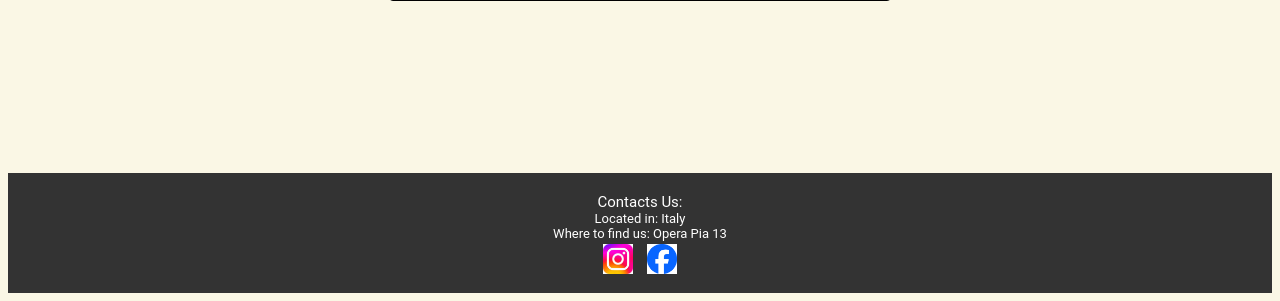
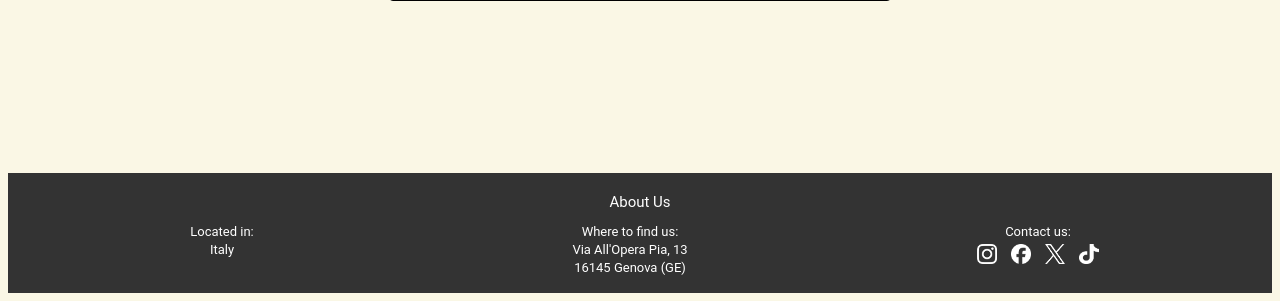
Before and after one commit to xxxxxChristian02xxxxx/ProgettoSAW, a PHP site: page /frontend/update_profile.php in a window 1280 px wide. Shown: the part 698-999 px from the top of the page. Run offline with PHP 8.4, Linux system fonts and the light colour scheme; the visitor is signed in with stand-in values (Sample User, id 1); data that the repository does not hold is empty; some libraries are stand-ins or nearby versions.

Commit message:
- refactoring footer (css) - controllo password be - modifica query update profile

```diff
--- a/backend/be_registration.php
+++ b/backend/be_registration.php
@@ -25,7 +25,9 @@ if ($data && $_SERVER["REQUEST_METHOD"] == "POST") {
     $con = connect();
 
     //Cifratura della password
-    $password = password_hash($password, PASSWORD_DEFAULT);
+    if($password ===  $confirm){
+        $password = password_hash($password, PASSWORD_DEFAULT);
+    }
 
     //Preparazione della query per aggiungere un nuovo utente
     //Vediamo poi i prepared statement
--- a/backend/be_myprofile.php
+++ b/backend/be_updateprofile.php
@@ -34,45 +34,54 @@ if(!function_exists('updateProfileData')){
         require('function_files/connection.php');
         $con = connect();
 
+        $query = "UPDATE USERS SET ";
+        $params = array();
+
         //Se è stato aggiornato il nome
         if ($firstname) {
-            $query = "UPDATE USERS SET FIRSTNAME = ? WHERE ID = ?";
-            $stmt = $con->prepare($query);
-            $stmt->bind_param('si', $firstname, $userId);
-            $stmt->execute();
+            $query .= "FIRSTNAME = ?, ";
+            $params[] = $firstname;
         }
 
         //Se è stato aggiornato il cognome
         if ($lastname) {
-            $query = "UPDATE USERS SET LASTNAME = ? WHERE ID = ?";
-            $stmt = $con->prepare($query);
-            $stmt->bind_param('si', $lastname, $userId);
-            $stmt->execute();
+            $query .= "LASTNAME = ?, ";
+            $params[] = $lastname;
         }
 
         //Se è stata aggiornata l'email
         if ($email) {
-            $query = "UPDATE USERS SET EMAIL = ? WHERE ID = ?";
-            $stmt = $con->prepare($query);
-            $stmt->bind_param('si', $email, $userId);
-            $stmt->execute();
+            $query .= "EMAIL = ?, ";
+            $params[] = $email;
         }
 
         //Se è stata aggiornata la password
         if ($password) {
             $password = password_hash($password, PASSWORD_DEFAULT);
+            $query .= "PASSWORD = ?, ";
+            $params[] = $password;
+        }
 
-            $query = "UPDATE USERS SET PASSWORD = ? WHERE ID = ?";
+        if(!empty($params)){
+            //Rimozione dell'ultima virgola e spazio dalla query
+            $query = rtrim($query, ", ");
+
+            $query .= " WHERE ID = ?";
+            $params[] = $userId;
+
             $stmt = $con->prepare($query);
-            $stmt->bind_param('si', $password, $userId);
+            $type = str_repeat('s', count($params)-1);
+            $stmt->bind_param($type.'i', ...$params);
             $stmt->execute();
         }
+
         $con->close();
     }
 }
 
 $data = json_decode(file_get_contents('php://input'), true);
-
+error_log("sono qui");
+error_log(print_r($data, true));
 if($data && $_SERVER["REQUEST_METHOD"] === "POST") {
     if(isset($data['action'])) {
         switch ($data['action']) {
@@ -80,7 +89,7 @@ if($data && $_SERVER["REQUEST_METHOD"] === "POST") {
                 requestProfileData();
                 break;
             case 'updateProfileData':
-                updateProfileData($data['json_data']['firstname'], $data['json_data']['lastname'], $data['json_data']['email'], $data['json_data']['password']);
+                updateProfileData($data['data']['firstname'], $data['data']['lastname'], $data['data']['email'], $data['data']['password']);
                 break;
         }
     }
--- a/dressing.css
+++ b/dressing.css
@@ -119,6 +119,37 @@ h4 {
 .titleFooter{
     font-size: 15px;
 }
-.social-media{
+
+.footerInformation {
+    flex: 1;
+    margin-right: 20px;
+}
+
+.info {
+    display: flex;
+    margin-top: 10px;
+}
+
+.info p {
     margin-top: 3px;
 }
+.social-media img{
+    width: 20px;
+    height: 20px;
+    margin-top: 5px;
+}
+
+.social {
+    display: flex;
+    align-items: center;
+    justify-content: center;
+}
+.socialText {
+    font-family: 'Roboto', sans-serif;
+    text-align: center;
+}
+
+.socialImg img{
+    width: 100px;
+    margin-right: 20px;
+}
--- a/frontend/footer.html
+++ b/frontend/footer.html
@@ -5,14 +5,28 @@
     <link rel="stylesheet" type="text/css" href="../dressing.css">
 </head>
 <body>
-    <div class="footer">
-        <div class="titleFooter">Contacts Us:</div>
-        <p>Located in: Italy</p>
-        <p>Where to find us: Opera Pia 13</p>
-        <div class="social-media">
-            <a href="https://www.instagram.com" target="_blank"><img src="../images/boomer2.jpg" alt="Instagram" width="30" height="30"></a>
-            <a href="https://www.facebook.com" target="_blank"><img src="../images/boomer1.png" alt="Facebook" width="30" height="30"></a>
+<div class="footer">
+    <div class="titleFooter">About Us</div>
+    <div class="info">
+        <div id="located" class="footerInformation">
+            <p>Located in:</p>
+            <p>Italy</p>
+        </div>
+        <div id="address" class="footerInformation">
+            <p>Where to find us:</p>
+            <p>Via All'Opera Pia, 13</p>
+            <p>16145 Genova (GE)</p>
+        </div>
+        <div id="contacts" class="footerInformation">
+            <p>Contact us:</p>
+            <div class="social-media">
+                <a href="socialUnderConstruction.html"><img src="../images/InstagramLogo.png" alt="Instagram"></a>
+                <a href="socialUnderConstruction.html"><img src="../images/FacebookLogo.png" alt="Facebook"></a>
+                <a href="socialUnderConstruction.html"><img src="../images/XLogo.png" alt="X"></a>
+                <a href="socialUnderConstruction.html"><img src="../images/TikTokLogo.png" alt="TikTok"></a>
+            </div>
         </div>
     </div>
+</div>
 </body>
 </html>
--- a/frontend/index.html
+++ b/frontend/index.html
@@ -4,6 +4,7 @@
     <title>STAR-Garden</title>
     <meta name ="viewport" content ="width=device-width,initial-scale=1.0">
     <script src="https://code.jquery.com/jquery-1.11.3.min.js"></script>
+    <link rel="stylesheet" type="text/css" href="../dressing.css">
     <style>
 
     </style>
--- a/frontend/update_profile.php
+++ b/frontend/update_profile.php
@@ -58,7 +58,7 @@ include('header.php');
 
             </form>
         </div>
-        <script src="../js/myProfile.js"></script>
+        <script src="../js/updateProfile.js"></script>
 
     </div>
     </main>
--- a/header.css
+++ b/header.css
@@ -48,5 +48,4 @@ header {
 
     display: flex;
     margin-right: auto;
-
 }
--- a/js/myProfile.js
+++ b/js/updateProfile.js
@@ -1,5 +1,5 @@
 function displayMyProfile(){
-    fetch('../backend/be_myprofile.php', {
+    fetch('../backend/be_updateProfile.php', {
         method: 'POST',
         headers: {
             'Content-Type':'application/json'
@@ -19,6 +19,7 @@ function displayMyProfile(){
             document.getElementById('firstname').value = data['FIRSTNAME'];
             document.getElementById('lastname').value = data['LASTNAME'];
             document.getElementById('email').value = data['EMAIL'];
+            updateDataProfile();
         })
         .catch(error => {
             console.error('Error: ', error);
@@ -36,10 +37,10 @@ function updateDataProfile() {
         const firstname = document.getElementById('firstname').value;
         const lastname = document.getElementById('lastname').value;
         const email = document.getElementById('email').value;
-        const password = document.getElementById('password').value;
+        const password = document.getElementById('pass').value;
         const confirm = document.getElementById('confirm').value;
 
-        const data = [];
+        let data = {};
 
         if(firstname !== storedFirstname){
             data['firstname'] = firstname;
@@ -69,18 +70,28 @@ function updateDataProfile() {
             data['password'] = '';
         }
 
-        fetch('../backend/be_myprofile.php', {
+        fetch('../backend/be_updateprofile.php', {
             method: 'POST',
             headers: {
                 'Content-Type': 'application/json'
             },
-            body: JSON.stringify({action: 'updateProfileData', data})
+            body: JSON.stringify({data: data, action: 'updateProfileData'})
         })
+            .then(response => {
+                if (!response.ok) {
+                    throw new Error('Network response was not ok');
+                }
+                if (response.status === 204) { // No content
+                    return null;
+                }
+            })
+            .then(() => window.location.reload())
             .catch(error => {
                 console.error('Error: ', error);
             });
     })
 }
 
-displayMyProfile();
-updateDataProfile();
+document.addEventListener('DOMContentLoaded', function() {
+    displayMyProfile();
+})
```
Also changed, not shown: frontend/socialUnderConstruction.html (added, +23 -0 lines), images/FacebookLogo.png (added), images/InstagramLogo.png (added), images/TikTokLogo.png (added), images/XLogo.png (added), images/workingForYou.png (added). Lines whose indentation alone changed are shown as unchanged.
